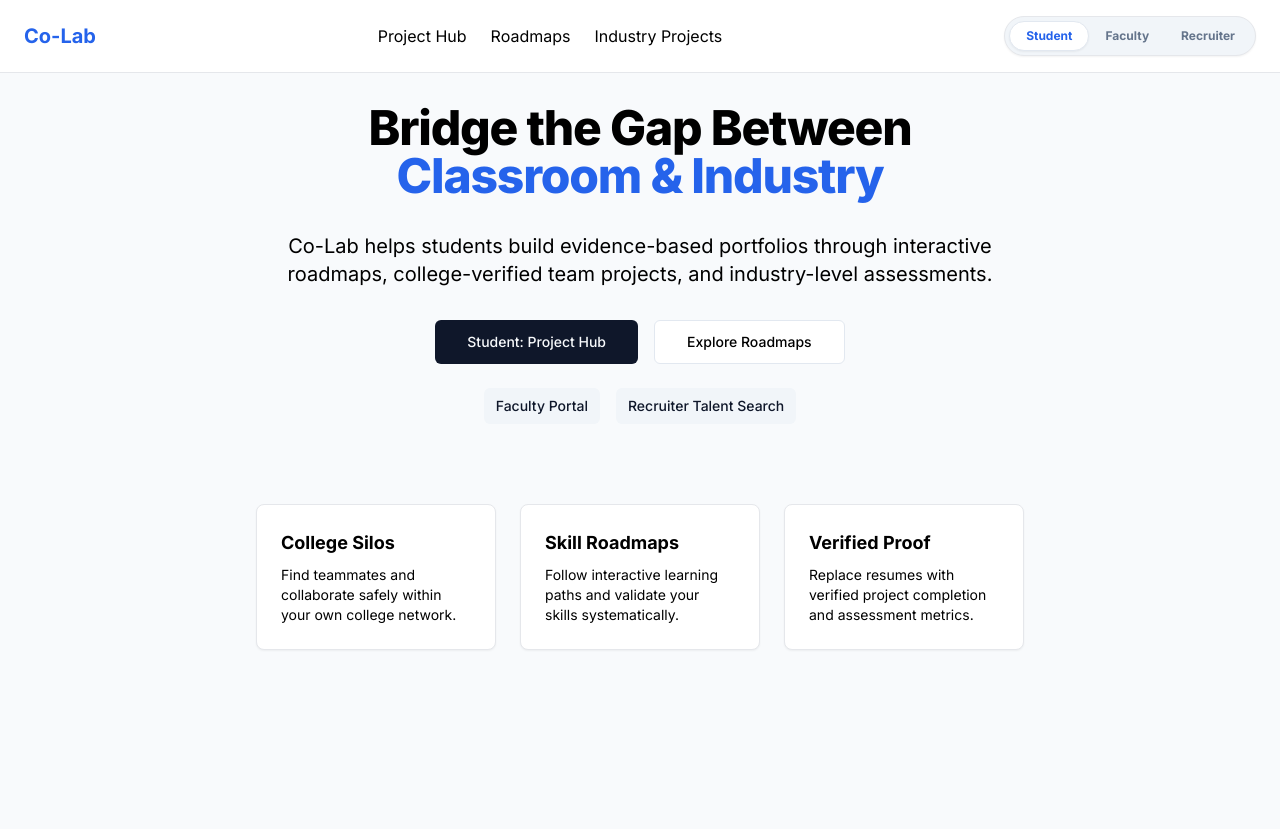
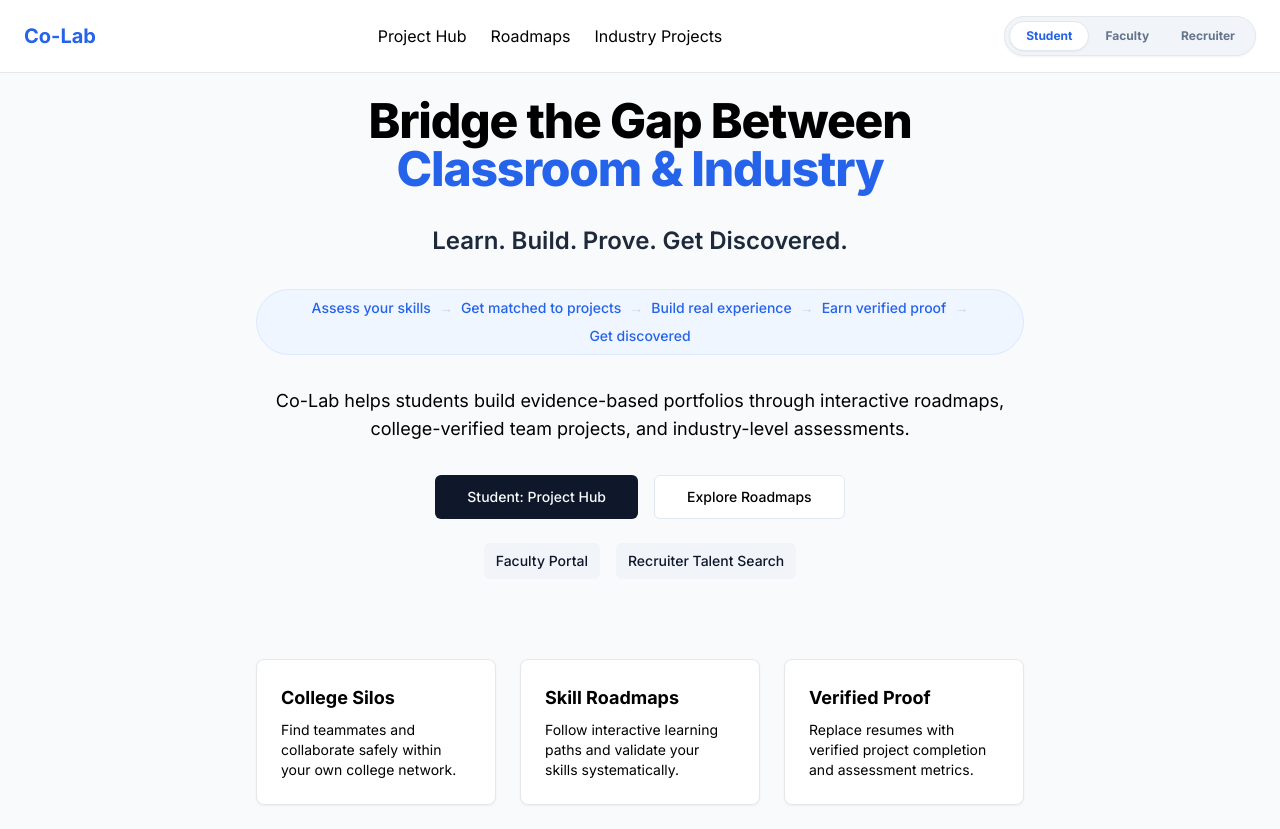
Before and after one commit to karthikn-BCA/hackathon-, a Next.js app: page / in a window 1280 px wide. Before the commit the page ends 800 px from the top, so only its background shows below. Built offline with nearby package versions, Linux system fonts and the light colour scheme.

Commit message:
Implement toggleable buttons and update homepage copy

```diff
--- a/src/app/hub/page.tsx
+++ b/src/app/hub/page.tsx
@@ -59,7 +59,7 @@ export default function ProjectHub() {
 
   const handleApply = (id: string) => {
     setProjects(projects.map(p =>
-      p.id === id ? { ...p, applied: true } : p
+      p.id === id ? { ...p, applied: !p.applied } : p
     ))
   }
 
@@ -106,10 +106,9 @@ export default function ProjectHub() {
               <Button
                 className={`w-full transition-all ${project.applied ? 'bg-green-600 hover:bg-green-700' : ''}`}
                 onClick={() => handleApply(project.id)}
-                disabled={project.applied || project.creator === "You (Student)"}
-                variant={project.applied ? "default" : "default"}
+                disabled={project.creator === "You (Student)"}
               >
-                {project.creator === "You (Student)" ? "Your Project" : project.applied ? "Request Sent ✓" : "Apply to Join"}
+                {project.creator === "You (Student)" ? "Your Project" : project.applied ? "Request Sent ✓ (Click to Cancel)" : "Apply to Join"}
               </Button>
             </CardFooter>
           </Card>
--- a/src/app/page.tsx
+++ b/src/app/page.tsx
@@ -7,7 +7,21 @@ export default function Home() {
       <h1 className="text-5xl font-extrabold tracking-tight">
         Bridge the Gap Between <span className="text-blue-600">Classroom & Industry</span>
       </h1>
-      <p className="text-xl text-muted-foreground">
+      <p className="text-2xl font-semibold text-slate-800">
+        Learn. Build. Prove. Get Discovered.
+      </p>
+      <p className="text-sm font-medium text-blue-600 bg-blue-50 px-4 py-2 rounded-full border border-blue-100 flex items-center justify-center gap-2 flex-wrap">
+        <span>Assess your skills</span>
+        <span className="text-slate-300">→</span>
+        <span>Get matched to projects</span>
+        <span className="text-slate-300">→</span>
+        <span>Build real experience</span>
+        <span className="text-slate-300">→</span>
+        <span>Earn verified proof</span>
+        <span className="text-slate-300">→</span>
+        <span>Get discovered</span>
+      </p>
+      <p className="text-lg text-muted-foreground">
         Co-Lab helps students build evidence-based portfolios through interactive roadmaps, college-verified team projects, and industry-level assessments.
       </p>
 
--- a/src/app/roadmaps/page.tsx
+++ b/src/app/roadmaps/page.tsx
@@ -75,25 +75,35 @@ export default function RoadmapsPage() {
     setSelectedNode(ROADMAPS[activeTab].nodes.find(n => n.status === "current") || ROADMAPS[activeTab].nodes[0])
   }, [activeTab])
 
-  const markCompleted = () => {
+  const toggleCompleted = () => {
     if (!selectedNode) return
+
     setNodes(nds => {
       const newNodes = [...nds];
       const index = newNodes.findIndex(n => n.id === selectedNode.id);
 
-      // Mark current as completed
-      newNodes[index] = { ...newNodes[index], status: "completed" };
+      if (selectedNode.status === "completed") {
+        // Revert to current
+        newNodes[index] = { ...newNodes[index], status: "current" };
 
-      // Unlock the next one if it exists
-      if (index + 1 < newNodes.length) {
-        newNodes[index + 1] = { ...newNodes[index + 1], status: "current" };
+        // Revert the next one if it was unlocked by this one
+        if (index + 1 < newNodes.length && newNodes[index + 1].status === "current") {
+          newNodes[index + 1] = { ...newNodes[index + 1], status: "locked" };
+        }
+        setSelectedNode(newNodes[index]);
+      } else {
+        // Mark current as completed
+        newNodes[index] = { ...newNodes[index], status: "completed" };
+
+        // Unlock the next one if it exists
+        if (index + 1 < newNodes.length && newNodes[index + 1].status === "locked") {
+          newNodes[index + 1] = { ...newNodes[index + 1], status: "current" };
+        }
+        setSelectedNode(newNodes[index]);
       }
 
       return newNodes;
     });
-
-    // Update selected node state
-    setSelectedNode({ ...selectedNode, status: "completed" });
   }
 
   return (
@@ -238,10 +248,10 @@ export default function RoadmapsPage() {
               className={`w-full mt-6 py-5 font-bold tracking-widest uppercase shadow-md transition-all rounded-xl text-xs
                 ${selectedNode.status === 'current' ? 'bg-gradient-to-r from-blue-600 to-indigo-600 hover:from-blue-700 hover:to-indigo-700 hover:shadow-lg hover:-translate-y-0.5' : ''}
               `}
-              onClick={markCompleted}
-              disabled={selectedNode.status === "completed" || selectedNode.status === "locked"}
+              onClick={toggleCompleted}
+              disabled={selectedNode.status === "locked"}
             >
-              {selectedNode.status === "completed" ? "Completed ✓" :
+              {selectedNode.status === "completed" ? "Completed ✓ (Click to Undo)" :
                selectedNode.status === "locked" ? "Locked (Finish Pre-reqs)" : "Mark as Completed"}
             </Button>
           </div>
```
